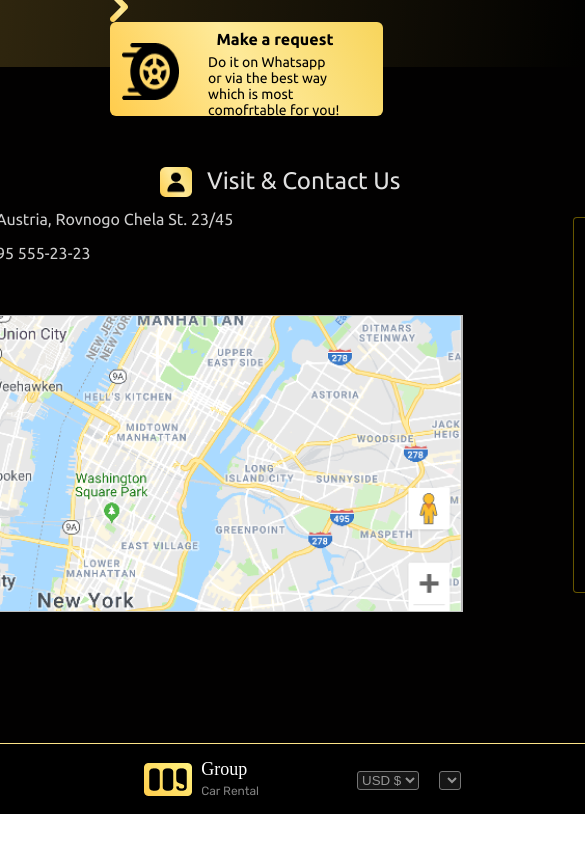
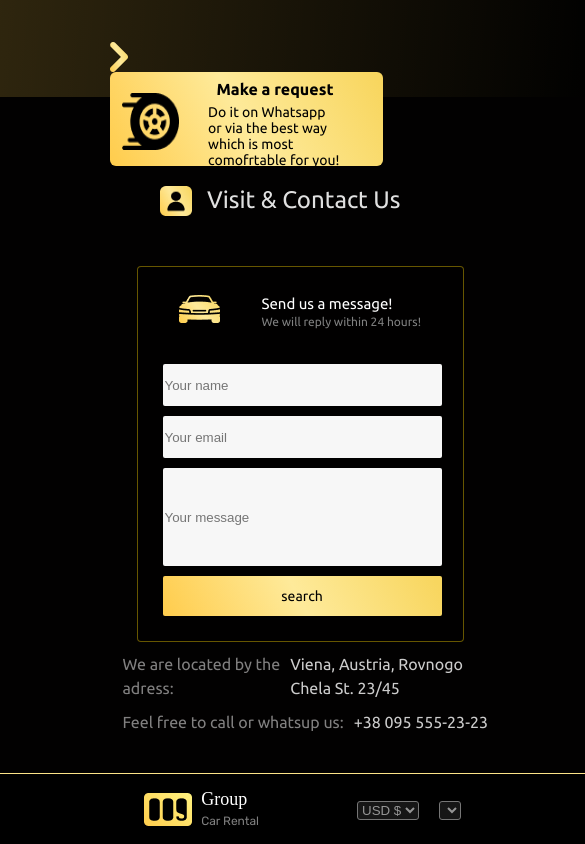
Before and after one commit to BelieverInGod/Cars, a React (Create React App) app in the folder cars/: page / in a window 390 px wide. Shown: the part 2671-3515 px from the top of the page, 585 px wide, since content can reach past the window. Before the commit the page ends 3485 px from the top, so only its background shows below. Built offline with nearby package versions, Linux system fonts and the light colour scheme; a web font is replaced by a local one.

Commit message:
mobile +-

```diff
--- a/cars/src/components/FifthBlock/FifthBlock.js
+++ b/cars/src/components/FifthBlock/FifthBlock.js
@@ -37,6 +37,11 @@ function FifthBlock() {
                   </div>
           </div>
 
+          <div className="mobileInfoPlus">
+            <div>We are located by the adress:<span>Viena, Austria, Rovnogo Chela St. 23/45</span></div>
+            <div>Feel free to call or whatsup us:<span>+38 095 555-23-23</span></div>
+          </div>
+
         </div>
       </div>
     </div>
--- a/cars/src/components/FifthBlock/FifthBlock.scss
+++ b/cars/src/components/FifthBlock/FifthBlock.scss
@@ -72,6 +72,11 @@
                 img {
                     margin-top: 50px;
                     margin-left: 0;
+                }
+            }
+            @media screen and (max-width: 560px) {
+                .mapInfo {
+                    display: none;
                 }
             }
             .sendMessageContainer {
@@ -149,6 +154,48 @@
                     }
                 }
             }
+
+            .mobileInfoPlus {
+                display: flex;
+                flex-direction: column;
+                align-items: center;
+                justify-content: center;
+                width: 380px;
+                margin-left: 25px;
+                div {
+                    margin-top: 10px;
+                    display: flex;
+                    align-items: center;
+                    justify-content: flex-start;
+                    width: 100%;
+                    font-family: 'Ubuntu';
+                    font-style: normal;
+                    font-weight: 400;
+                    font-size: 16px;
+                    line-height: 150%;
+                    color: rgba(255, 255, 255, 0.5)
+                }
+                span {
+                    margin-left: 10px;
+                    font-family: 'Ubuntu';
+                    font-style: normal;
+                    font-weight: 500;
+                    font-size: 16px;
+                    line-height: 150%;
+                    color: rgba(255, 255, 255, 0.8);
+                }
+                img {
+                    margin-top: 50px;
+                    margin-left: 0;
+                }
+            }
+        }
+        @media screen and (max-width: 560px) {
+            .fifthInfoContainer {
+                width: 380px;
+                padding: 50px;
+                flex-direction: column;
+            }
         }
     }
     @media screen and (max-width: 560px) {
--- a/cars/src/components/FourthBlock/FourthBlock.scss
+++ b/cars/src/components/FourthBlock/FourthBlock.scss
@@ -58,6 +58,9 @@
                     color: rgba(255, 255, 255, 0.8);
                 }
                 @media screen and (max-width: 560px) {
+                    .title {
+                        margin-top: 50px;
+                    }
                     .info {
                         width: 273px;
                         font-weight: 400;
@@ -155,7 +158,7 @@
     @media screen and (max-width: 560px) {
         .FourthBlockAllContainer {
             padding-top: 50px;
-            padding-bottom: 50px;
+            padding-bottom: 100px;
             display: flex;
             flex-direction: column;
             justify-content: space-around;
@@ -166,7 +169,7 @@
 }
 @media screen and (max-width: 560px) {
     .FourthBlock {
-        height: 670px;
+        height: 700px;
         transition: 2s;
     }
 }
```
